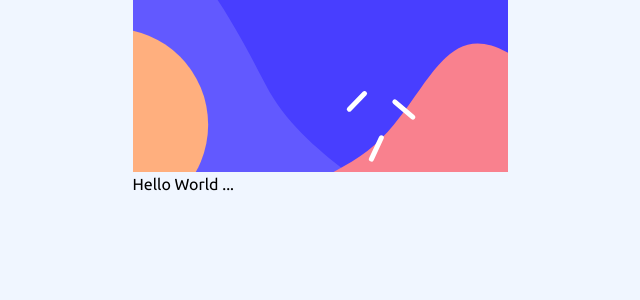
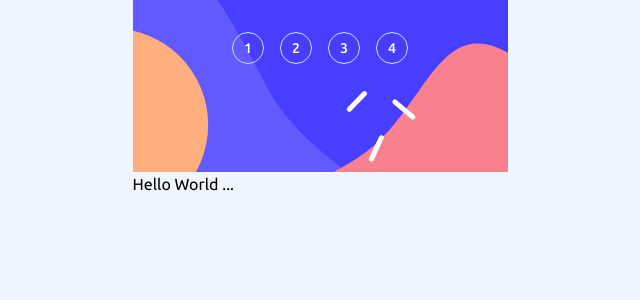
Before and after one commit to AmirhosseinHashemi/MultiStepForm, a React (Vite) app: page / in a window 1280 px wide. Shown: the top 300 px of the page, without its empty margins (320-960 px from the left). Built offline with nearby package versions, Linux system fonts and the light colour scheme.

Commit message:
create formlevel steps

```diff
--- a/src/components/FormLevel.jsx
+++ b/src/components/FormLevel.jsx
@@ -1,6 +1,29 @@
 function FormLevel() {
   return (
-    <aside className="relative h-[172px] bg-[url('/images/bg-sidebar-mobile.svg')] bg-top bg-no-repeat"></aside>
+    <aside className="flex h-[172px] justify-center bg-[url('/images/bg-sidebar-mobile.svg')] bg-top bg-no-repeat">
+      <ul className="mt-8 flex gap-4">
+        <li>
+          <button className="h-8 w-8 rounded-full border border-primary-blue-4 text-sm font-medium text-neutral-white">
+            1
+          </button>
+        </li>
+        <li>
+          <button className="h-8 w-8 rounded-full border border-primary-blue-4 text-sm font-medium text-neutral-white">
+            2
+          </button>
+        </li>
+        <li>
+          <button className="h-8 w-8 rounded-full border border-primary-blue-4 text-sm font-medium text-neutral-white">
+            3
+          </button>
+        </li>
+        <li>
+          <button className="h-8 w-8 rounded-full border border-primary-blue-4 text-sm font-medium text-neutral-white">
+            4
+          </button>
+        </li>
+      </ul>
+    </aside>
   );
 }
 
```
